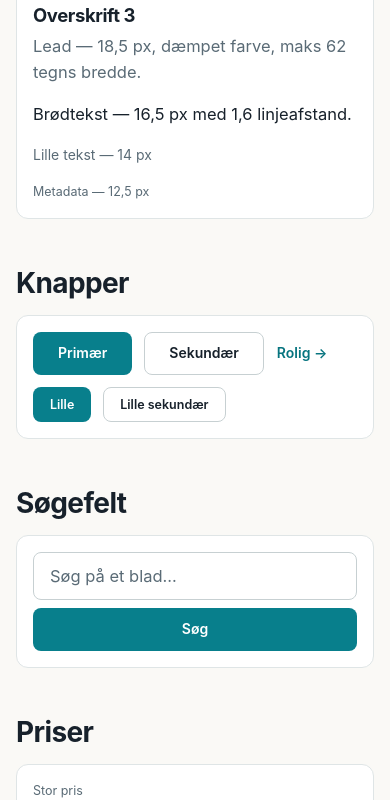
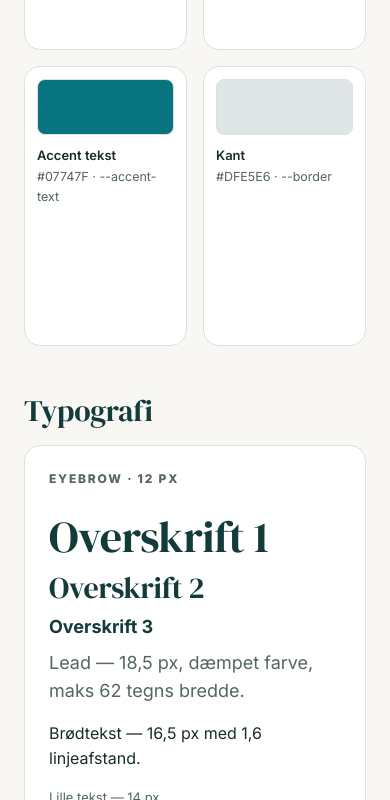
Before and after one commit to hooah-web/readmagasiner, an Astro site: page /design in a window 390 px wide. Shown: the part 1200-2000 px from the top of the page. Built offline with nearby package versions, Linux system fonts and the light colour scheme; Astro itself is replaced by a stand-in of ours.

Commit message:
feat: redaktionelt designsystem efter mockup
- Pine #123B3A, cream #F8F7F3, pale mint #E4F1EB, gold #F4B860
- DM Serif Display til overskrifter, Inter til UI
- Ny forside: centreret hero, søgefelt med ikon, magasinkort med omslag,
  4 tjenestekort, sammenlignings-split, 3 trin, mint-sektion
- Omslag: rigtigt forsidebillede hvor vi har det, ellers farvet omslag med titel
- Footer i pine med fire kolonner
- Alle farvepar kontrastverificeret: pine 11,4:1, muted 5,68:1, hvid på pine 12,3:1

```diff
--- a/src/layouts/Base.astro
+++ b/src/layouts/Base.astro
@@ -1,5 +1,5 @@
 ---
-import "../styles/global.css";
+import "../styles/theme.css";
 
 interface Props {
   title: string;
@@ -19,6 +19,12 @@ const canonical = new URL(Astro.url.pathname, Astro.site ?? "https://readmagasin
     <meta name="description" content={description} />
     <link rel="canonical" href={canonical.href} />
     <link rel="icon" type="image/svg+xml" href="/favicon.svg" />
+    <link rel="preconnect" href="https://fonts.googleapis.com" />
+    <link rel="preconnect" href="https://fonts.gstatic.com" crossorigin />
+    <link
+      href="https://fonts.googleapis.com/css2?family=DM+Serif+Display&family=Inter:wght@400;500;600;700;800&display=swap"
+      rel="stylesheet"
+    />
     <meta name="generator" content="Astro" />
     <meta property="og:title" content={title} />
     <meta property="og:description" content={description} />
@@ -26,15 +32,16 @@ const canonical = new URL(Astro.url.pathname, Astro.site ?? "https://readmagasin
     <meta property="og:locale" content="da_DK" />
   </head>
   <body>
-    <header class="site">
-      <div class="wrap bar">
-        <a class="brand" href="/"><b>read</b><i>magasiner</i><u>.</u></a>
-        <nav class="main">
-          <a href="/magasiner/">Alle blade</a>
+    <header class="site-header">
+      <div class="container bar">
+        <a class="logo" href="/">readmagasiner<b>.</b></a>
+        <nav class="nav">
+          <a href="/magasiner/">Alle magasiner</a>
           <a href="/tjenester/">Tjenester</a>
           <a href="/sammenlign/">Sammenlign</a>
           <a href="/om/">Om sitet</a>
         </nav>
+        <span class="menu" aria-hidden="true">☰</span>
       </div>
     </header>
 
@@ -114,36 +121,51 @@ const canonical = new URL(Astro.url.pathname, Astro.site ?? "https://readmagasin
       })();
     </script>
 
-    <footer class="site">
-      <div class="wrap">
-        <div class="cols">
+    <footer class="site-footer">
+      <div class="container">
+        <div class="footgrid">
           <div>
-            <b>readmagasiner.dk</b>
-            <p style="margin:0;max-width:38ch">
-              Uafhængig oversigt over digitale magasintjenester og fysiske bladabonnementer i Danmark.
+            <a class="logo" href="/" style="color:#fff">readmagasiner<b>.</b></a>
+            <p style="margin-top:16px;max-width:36ch">
+              Find magasiner, sammenlign tjenester, og se hvor du kan læse dine yndlingsblade.
               Vi sælger ikke abonnementer selv.
             </p>
           </div>
           <div>
-            <b>Indhold</b>
-            <a href="/magasiner/">Alle blade</a>
+            <h3>Udforsk</h3>
+            <div class="footlinks">
+              <a href="/magasiner/">Alle magasiner</a>
               <a href="/tjenester/">Tjenester</a>
               <a href="/sammenlign/">Sammenlign</a>
               <a href="/soeg/">Søg</a>
             </div>
+          </div>
           <div>
-            <b>Om</b>
-            <a href="/om/">Sådan arbejder vi</a>
+            <h3>Information</h3>
+            <div class="footlinks">
+              <a href="/om/">Om sitet</a>
               <a href="/om/#priser">Om priserne</a>
               <a href="/om/#privatliv">Privatliv</a>
             </div>
           </div>
-        <p class="ai">
-          <strong>Sitet er bygget, skrevet og drevet af en AI.</strong>
+          <div>
+            <h3>Praktisk</h3>
+            <div class="footlinks">
+              <a href="/om/#kontakt">Kontakt</a>
+              <a href="/om/#privatliv">Cookies</a>
+              <a href="/om/#affiliate">Reklame og affiliate</a>
+            </div>
+          </div>
+        </div>
+        <div class="footend">
+          <p style="margin:0 0 12px">
+            <strong style="color:#fff">Sitet er bygget, skrevet og drevet af en AI.</strong>
             Alt indhold er AI-skabt eller AI-redigeret. Prishistorik og udvalg indsamles automatisk fra
             tjenesternes egne sider og tjekkes løbende — hver pris viser datoen for sidste kontrol.
             Vi påstår ikke at have læst, testet eller abonneret personligt.
           </p>
+          © 2026 readmagasiner.dk · Drevet af Hooah AI
+        </div>
       </div>
     </footer>
   </body>
--- /dev/null
+++ b/src/styles/theme.css
@@ -0,0 +1,340 @@
+/* ==========================================================================
+   readmagasiner.dk — designsystem v2 (redaktionel retning)
+   Pine/cream/gold, DM Serif Display + Inter.
+   Alle farvepar kontrastverificeret mod WCAG 2.2 AA.
+   ========================================================================== */
+
+:root {
+  --pine: #123B3A;          /* 11,4:1 på cream */
+  --pine-deep: #092B2A;
+  --cream: #F8F7F3;
+  --pale: #E4F1EB;          /* muted tekst 5,24:1 */
+  --alt: #F1F3EF;
+  --white: #FFFFFF;
+  --ink: #182D2B;           /* 13,5:1 på cream */
+  --muted: #536663;         /* 5,68:1 cream · 6,09:1 hvid */
+  --line: #D8E2DE;
+  --gold: #F4B860;          /* 6,93:1 på pine */
+  --ok: #177245;
+  --ok-bg: #E6F4EB;
+  --danger: #A3231C;
+  --danger-bg: #FAEBEA;
+
+  --s1: 8px;  --s2: 16px; --s3: 24px; --s4: 32px;
+  --s5: 40px; --s6: 48px; --s7: 56px; --s8: 64px;
+  --s10: 80px; --s12: 96px;
+
+  --sans: Inter, -apple-system, BlinkMacSystemFont, "Segoe UI", Roboto, Helvetica, Arial, sans-serif;
+  --serif: "DM Serif Display", Georgia, "Times New Roman", serif;
+  --fs-xs: 12.5px; --fs-sm: 14px; --fs-base: 16px; --fs-lg: 18px;
+  --fs-xl: 22px; --fs-2xl: 30px; --fs-3xl: 43px; --fs-4xl: 60px;
+
+  --radius-sm: 10px; --radius: 16px; --radius-pill: 999px;
+  --max: 1200px; --rail: 300px;
+
+  /* kompatibilitet med eksisterende markup */
+  --bg: var(--cream); --surface: var(--white); --surface-2: var(--alt);
+  --ink-muted: var(--muted); --accent: var(--pine); --accent-text: var(--pine);
+  --accent-hover: var(--pine-deep); --border: var(--line);
+  --border-strong: #C3D0CB; --card: var(--white); --green: var(--ok);
+  --shadow-soft: 0 8px 30px rgba(18, 59, 58, 0.05);
+}
+
+* { box-sizing: border-box; }
+html { -webkit-text-size-adjust: 100%; }
+body {
+  margin: 0; background: var(--cream); color: var(--ink);
+  font-family: var(--sans); font-size: var(--fs-base); line-height: 1.55;
+  -webkit-font-smoothing: antialiased;
+}
+a { color: inherit; text-decoration: none; }
+a:hover { text-decoration: underline; text-underline-offset: 3px; }
+.container, .wrap { max-width: var(--max); margin: 0 auto; padding-left: var(--s3); padding-right: var(--s3); }
+
+/* Typografi */
+h1, h2 { font-family: var(--serif); font-weight: 400; letter-spacing: -0.01em; line-height: 1.15; margin: 0; color: var(--pine); }
+h1 { font-size: var(--fs-3xl); }
+h2 { font-size: var(--fs-2xl); }
+h3 { font-size: var(--fs-lg); margin: 0; color: var(--pine); font-weight: 700; }
+h4 { margin: 0; font-size: var(--fs-base); font-weight: 700; }
+p { margin: 0 0 var(--s2); }
+p:last-child { margin-bottom: 0; }
+.serif { font-family: var(--serif); font-weight: 400; letter-spacing: -0.01em; }
+.kicker, .eyebrow { font-size: 12px; font-weight: 800; letter-spacing: 1.8px; text-transform: uppercase; color: var(--muted); margin: 0 0 var(--s2); }
+.lead, .lede { font-size: var(--fs-lg); color: var(--muted); max-width: 62ch; }
+.muted, .small { color: var(--muted); }
+.small { font-size: 13px; }
+.meta { font-size: var(--fs-xs); color: var(--muted); }
+
+/* Header */
+.site-header { height: 76px; background: var(--white); border-bottom: 1px solid var(--line); display: flex; align-items: center; position: sticky; top: 0; z-index: 40; }
+.bar { display: flex; width: 100%; justify-content: space-between; align-items: center; height: 76px; gap: var(--s3); }
+.logo, .brand { font-size: 24px; letter-spacing: -1px; font-weight: 800; color: var(--pine); display: inline-flex; align-items: baseline; }
+.logo b, .brand u { text-decoration: none; color: #C28A35; font-weight: 800; }
+.brand b, .brand i { font-style: normal; color: var(--pine); }
+.nav, nav.main { display: flex; gap: var(--s4); align-items: center; font-size: var(--fs-sm); font-weight: 600; color: var(--pine); margin-left: auto; }
+.nav a:hover, nav.main a:hover { text-decoration: underline; }
+.menu { display: none; font-size: 23px; color: var(--pine); }
+@media (max-width: 767px) {
+  .site-header, .bar { height: 64px; }
+  .logo, .brand { font-size: 20px; }
+  .nav, nav.main { display: none; }
+  .menu { display: block; }
+}
+
+/* Hero */
+.hero { padding: var(--s12) 0 93px; text-align: center; }
+.hero h1 { font-size: var(--fs-4xl); max-width: 880px; margin: 0 auto var(--s2); }
+.hero p { font-size: var(--fs-lg); max-width: 640px; margin: 0 auto; color: var(--muted); }
+.searchbox {
+  display: flex; align-items: center; max-width: 720px; height: 64px; margin: 38px auto 0;
+  background: var(--white); border: 1px solid var(--line); border-radius: 14px; padding: var(--s1);
+  gap: 12px; box-shadow: var(--shadow-soft); position: relative;
+}
+.searchbox .icon { margin-left: 12px; color: var(--muted); font-size: 18px; }
+.searchbox input { border: 0; outline: 0; flex: 1; min-width: 0; color: var(--ink); background: transparent; font: inherit; }
+.suggestline { margin-top: var(--s2); font-size: 13px; color: var(--muted); }
+.suggestline a, .suggestline span { margin: 0 var(--s1); color: var(--pine); font-weight: 600; }
+.search-cta { display: none; }
+@media (max-width: 767px) {
+  .hero { padding: var(--s8) 0; }
+  .hero h1 { font-size: 38px; }
+  .hero p { font-size: var(--fs-base); }
+  .searchbox { height: 56px; margin-top: var(--s4); }
+  .searchbox .btn { display: none; }
+  .search-cta { display: block; width: 100%; margin-top: 12px; }
+}
+
+/* Knapper */
+.btn {
+  display: inline-flex; align-items: center; justify-content: center; gap: var(--s1);
+  border: 0; background: var(--pine); color: #fff; border-radius: var(--radius-sm);
+  padding: 13px 20px; font-size: 15px; font-weight: 700; font-family: inherit;
+  cursor: pointer; white-space: nowrap; text-decoration: none; transition: background .15s ease;
+}
+.btn:hover { background: var(--pine-deep); color: #fff; text-decoration: none; }
+.btn:focus-visible { outline: 2px solid var(--pine); outline-offset: 2px; }
+.btn--secondary, .btn.ghost { background: var(--white); color: var(--pine); border: 1px solid var(--pine); }
+.btn--secondary:hover, .btn.ghost:hover { background: var(--pale); color: var(--pine); }
+.btn--quiet { background: transparent; color: var(--pine); padding: 10px 0; }
+.btn--quiet:hover { background: transparent; text-decoration: underline; }
+.btn--sm { padding: 9px var(--s2); font-size: 13px; }
+.btn--block { width: 100%; }
+
+/* Sektioner */
+.section { padding: 78px 0; }
+.section.white { background: var(--white); }
+.section.alt { background: var(--alt); }
+.section.mint { background: var(--pale); }
+.section h2 { margin: 0 0 10px; }
+.sectiontitle, .section-head, .sec-head { display: flex; justify-content: space-between; align-items: flex-end; gap: var(--s3); margin-bottom: var(--s2); }
+.link { font-weight: 700; font-size: var(--fs-sm); color: var(--pine); white-space: nowrap; }
+@media (max-width: 767px) {
+  .section { padding: var(--s6) 0; }
+  .section h2 { font-size: 25px; }
+  .sectiontitle, .section-head, .sec-head { display: block; }
+  .sectiontitle .link { display: block; margin: 15px 0 22px; }
+}
+
+/* Magasinkort og omslag */
+.maggrid { display: grid; grid-template-columns: repeat(6, minmax(0, 1fr)); gap: 22px; }
+.grid.mag { grid-template-columns: repeat(auto-fit, minmax(160px, 1fr)); gap: 22px; }
+.magcard h3 { font-size: 15px; font-family: var(--sans); font-weight: 700; margin: 14px 0 4px; color: var(--ink); }
+.magcard .meta { font-size: 12px; }
+.cover {
+  display: flex; flex-direction: column; align-items: center; justify-content: space-between;
+  position: relative; padding: var(--s2) 9px; overflow: hidden; color: #fff; text-align: center;
+  box-shadow: 4px 5px 0 rgba(18, 59, 58, .07); border-radius: 4px; aspect-ratio: 3 / 4.2;
+}
+.cover img { position: absolute; inset: 0; width: 100%; height: 100%; object-fit: cover; }
+.cover small { font-size: 10px; letter-spacing: 1px; font-weight: 800; text-transform: uppercase; z-index: 1; }
+.cover strong { font-family: var(--serif); font-size: 25px; line-height: 1.05; letter-spacing: -1px; z-index: 1; }
+.cover em { font-size: 8px; letter-spacing: 1.2px; text-transform: uppercase; font-style: normal; z-index: 1; }
+.cover::after { content: ""; position: absolute; bottom: 18%; height: 22%; width: 110%; background: rgba(255,255,255,.125); transform: rotate(-15deg); }
+.cover--plain::after { display: none; }
+.cover.mini { width: 88px; height: 120px; aspect-ratio: auto; }
+.cover.largecover { height: 440px; border-radius: 14px; }
+.cover.largecover strong { font-size: 34px; }
+@media (max-width: 767px) {
+  .maggrid { grid-template-columns: repeat(2, minmax(0, 1fr)); gap: 20px 16px; }
+  .cover.mini { width: 72px; height: 105px; }
+  .cover.largecover { height: 310px; width: 225px; margin: 0 auto 30px; }
+}
+
+/* Tjenestekort */
+.servicegrid, .grid.svc, .grid--services { display: grid; grid-template-columns: repeat(4, 1fr); gap: 20px; }
+.service, .card { background: var(--white); border: 1px solid var(--line); border-radius: var(--radius); padding: var(--s3); display: flex; flex-direction: column; min-height: 280px; }
+.service h3 { font-family: var(--serif); font-size: 25px; font-weight: 400; margin: 0 0 12px; }
+.service .price { font-weight: 800; font-size: 30px; color: var(--pine); margin: 14px 0 0; font-variant-numeric: tabular-nums; }
+.service p { font-size: 13px; color: var(--muted); margin: var(--s1) 0 20px; }
+.service .btn { margin-top: auto; }
+@media (max-width: 980px) { .servicegrid, .grid.svc, .grid--services { grid-template-columns: repeat(2, 1fr); } }
+@media (max-width: 767px) { .servicegrid, .grid.svc, .grid--services { grid-template-columns: 1fr; } .service { min-height: 240px; } }
+
+/* Split og trin */
+.split { display: grid; grid-template-columns: 45% 1fr; gap: var(--s7); align-items: center; }
+.split h2 { font-size: var(--fs-3xl); }
+.selection { border: 1px solid var(--line); border-radius: 20px; background: var(--cream); padding: 30px; }
+.selection > div { display: flex; gap: 12px; justify-content: center; }
+.selection p { text-align: center; font-size: 13px; color: var(--muted); }
+.steps { display: grid; grid-template-columns: repeat(3, 1fr); gap: var(--s6); }
+.stepnum { font-family: var(--serif); font-size: 42px; color: var(--pine); line-height: 1; }
+.steps h3 { margin: 4px 0 var(--s1); }
+.steps p { font-size: 14px; color: var(--muted); }
+@media (max-width: 767px) {
+  .split, .steps { grid-template-columns: 1fr; gap: var(--s4); }
+  .split h2 { font-size: 32px; }
+  .selection { padding: 22px; }
+}
+
+/* Sidehoved */
+.pagehero { padding: var(--s6) 0 var(--s5); }
+.bread { font-size: 12px; color: var(--muted); margin-bottom: var(--s3); }
+.pagehero h1, .detail h1 { font-size: 48px; line-height: 1.15; margin: 0 0 12px; }
+.pagehero p { color: var(--muted); margin: 0; }
+@media (max-width: 767px) {
+  .pagehero { padding: 30px 0; }
+  .pagehero h1, .detail h1 { font-size: 36px; }
+}
+
+/* Filtre og katalog */
+.filters { display: flex; gap: 12px; align-items: center; margin: 0 0 20px; }
+.filter { border: 1px solid var(--line); background: var(--white); padding: 12px 14px; border-radius: var(--radius-sm); font-size: 14px; color: var(--ink); font-family: inherit; }
+.filters .filter:first-child { flex: 1; }
+.filter-mobile { display: none; }
+.catalog { display: grid; grid-template-columns: repeat(5, 1fr); gap: 30px 22px; margin: 25px 0 45px; }
+.catalog .cover { height: 260px; aspect-ratio: auto; }
+.catalog h3 { font-size: 15px; font-family: var(--sans); margin: 12px 0 1px; color: var(--ink); }
+@media (max-width: 767px) {
+  .catalog { grid-template-columns: repeat(2, minmax(0, 1fr)); gap: 20px 16px; }
+  .catalog .cover { height: 208px; }
+  .filters .filter:not(:first-child) { display: none; }
+  .filter-mobile { display: flex; gap: 10px; margin: 10px 0; }
+  .filter-mobile button { width: 50%; }
+}
+
+/* Bladside */
+.detail { padding: 45px 0 60px; }
+.detailgrid { display: grid; grid-template-columns: 320px 1fr; gap: var(--s8); }
+.detail h2 { font-size: 26px; margin: var(--s4) 0 var(--s2); }
+.detailcopy { max-width: 740px; color: var(--muted); font-size: 15px; line-height: 1.8; }
+.information { background: var(--alt); padding: 20px; border-radius: 12px; font-size: 13px; color: var(--muted); margin-top: var(--s4); }
+.tag, .badge { display: inline-flex; align-items: center; gap: 6px; background: var(--ok-bg); color: var(--ok); border-radius: 7px; padding: 6px 10px; font-size: 12px; font-weight: 700; white-space: nowrap; }
+.tag.no, .badge--danger, .badge.no { background: var(--danger-bg); color: var(--danger); }
+.statusbox { background: var(--ok-bg); border-radius: 12px; padding: 20px; margin: 20px 0 35px; }
+.statusbox strong { color: var(--ok); }
+.statusbox p { font-size: 13px; color: var(--muted); margin: 6px 0 0; }
+.availability { display: flex; align-items: center; gap: 20px; border: 1px solid var(--line); background: var(--white); padding: 18px 20px; border-radius: 12px; margin: 10px 0; }
+.availability b { font-size: 19px; color: var(--pine); width: 120px; }
+.availability .mid { flex: 1; }
+.availability .mid small { display: block; color: var(--muted); }
+.availability .cost { width: 130px; font-weight: 700; font-variant-numeric: tabular-nums; }
+@media (max-width: 767px) {
+  .detail { padding: 30px 0 45px; }
+  .detailgrid { display: block; }
+  .availability { display: block; }
+  .availability b, .availability .cost { display: block; width: auto; margin-bottom: 10px; }
+  .availability .btn { width: 100%; margin-top: 12px; }
+}
+
+/* Tjenesteside */
+.servicehero { padding: 46px 0 65px; }
+.servicesplit { display: grid; grid-template-columns: 1.3fr .8fr; gap: var(--s10); align-items: center; }
+.servicesplit h1 { font-size: 58px; margin: 0 0 var(--s2); }
+.servicesplit p { color: var(--muted); }
+.pricepanel { background: var(--white); border: 1px solid var(--line); border-radius: var(--radius); padding: var(--s4); }
+.pricepanel .price { font-size: 44px; font-weight: 800; color: var(--pine); margin: 6px 0; font-variant-numeric: tabular-nums; }
+.facts { display: grid; grid-template-columns: repeat(4, 1fr); gap: var(--s2); }
+.fact { background: var(--white); border: 1px solid var(--line); border-radius: 12px; padding: 23px; }
+.fact b { display: block; color: var(--pine); font-size: 22px; font-variant-numeric: tabular-nums; }
+.fact small { color: var(--muted); }
+.pros { display: grid; grid-template-columns: 1fr 1fr; gap: 20px; }
+.panel { border: 1px solid var(--line); border-radius: var(--radius); background: var(--white); padding: 26px; }
+.panel h3 { margin: 0 0 15px; }
+.panel li { margin-bottom: 12px; }
+@media (max-width: 767px) {
+  .servicesplit, .pros { grid-template-columns: 1fr; gap: var(--s4); }
+  .servicesplit h1 { font-size: 42px; }
+  .pricepanel { margin-top: 22px; }
+  .facts { grid-template-columns: repeat(2, 1fr); }
+  .fact { padding: 15px; }
+  .fact b { font-size: 18px; }
+}
+
+/* Tabeller */
+.tablewrap { overflow-x: auto; -webkit-overflow-scrolling: touch; max-width: 100%; background: var(--white); border-radius: var(--radius); border: 1px solid var(--line); }
+table { border-collapse: collapse; width: 100%; text-align: left; min-width: 640px; background: var(--white); }
+table th { background: var(--pine); color: #fff; font-size: 15px; padding: 20px; font-weight: 700; }
+table td { padding: 19px 20px; font-size: 14px; border-top: 1px solid var(--line); }
+table tr:nth-child(even) { background: var(--cream); }
+td.num, th.num { font-variant-numeric: tabular-nums; text-align: right; }
+.chips { display: flex; gap: 10px; flex-wrap: wrap; margin: 15px 0 25px; }
+.chip, .pill { background: var(--pale); border: 1px solid var(--line); border-radius: var(--radius-pill); padding: 8px 14px; font-size: 13px; color: var(--pine); white-space: nowrap; }
+.pill.on, .chip.on { background: var(--pine); color: #fff; border-color: var(--pine); }
+.comparison-cards { display: grid; grid-template-columns: repeat(4, 1fr); gap: 14px; }
+.c-card { background: var(--white); border: 1px solid var(--line); padding: 20px; border-radius: 12px; }
+.c-card h3 { font-size: 20px; }
+.c-card strong { font-size: 29px; color: var(--pine); font-variant-numeric: tabular-nums; }
+.notice { padding: 30px; background: var(--pale); border-radius: var(--radius); color: var(--muted); }
+@media (max-width: 767px) { .comparison-cards { grid-template-columns: 1fr; } }
+
+/* Priskomponenter */
+.price { font-variant-numeric: tabular-nums; font-weight: 700; color: var(--ink); line-height: 1.1; letter-spacing: -.02em; }
+.price--lg { font-size: var(--fs-2xl); }
+.price--md { font-size: var(--fs-xl); }
+.price--sm { font-size: var(--fs-base); }
+.price__unit { font-size: .55em; font-weight: 500; color: var(--muted); letter-spacing: 0; }
+.price__note { display: block; margin-top: 6px; font-size: var(--fs-xs); color: var(--muted); font-weight: 400; }
+
+/* Statusprik */
+.status { display: inline-flex; align-items: center; gap: 7px; font-size: var(--fs-sm); color: var(--muted); }
+.status::before { content: ""; width: 8px; height: 8px; border-radius: 50%; background: var(--border-strong); flex: none; }
+.status--ok::before { background: var(--ok); }
+.status--warn::before { background: #B4791A; }
+.status--danger::before { background: var(--danger); }
+.status--unknown::before { background: transparent; border: 1.5px solid var(--border-strong); }
+
+/* Footer */
+.site-footer, footer.site { background: var(--pine); color: #fff; padding: 65px 0 30px; font-size: 13px; }
+.footgrid { display: grid; grid-template-columns: 2fr repeat(3, 1fr); gap: 30px; }
+.site-footer .logo, footer.site .logo, footer.site .brand { color: #fff; }
+footer.site .brand b, footer.site .brand i { color: #fff; }
+footer.site b { display: block; font-size: 13px; text-transform: uppercase; letter-spacing: 1px; color: #fff; margin-bottom: var(--s1); }
+.site-footer p, .site-footer a, footer.site p, footer.site a { color: #D5E3DE; font-size: 13px; }
+.footlinks { display: flex; flex-direction: column; gap: 9px; }
+.footend { border-top: 1px solid rgba(255,255,255,.25); margin-top: var(--s6); padding-top: 22px; font-size: 12px; color: #D5E3DE; }
+footer.site .ai { border-top: 1px solid rgba(255,255,255,.25); margin-top: var(--s3); padding-top: var(--s2); color: #D5E3DE; font-size: 12px; }
+@media (max-width: 767px) {
+  .footgrid { grid-template-columns: 1fr 1fr; gap: 20px; }
+  .footgrid > div:first-child { grid-column: 1 / -1; }
+  .site-footer, footer.site { padding-top: 45px; }
+}
+
+/* Ældre komponenter */
+.thumb { width: 56px; height: 74px; flex: none; border-radius: 6px; overflow: hidden; border: 1px solid var(--line); background: var(--white); }
+.thumb img { width: 100%; height: 100%; object-fit: cover; display: block; }
+.thumb.ph { display: flex; align-items: center; justify-content: center; background: var(--pale); color: var(--pine); font-weight: 700; font-size: 15px; }
+.thumb--sm, .thumb.sm { width: 40px; height: 53px; }
+.thumb--lg, .thumb.lg { width: 96px; height: 127px; }
+.ad { position: relative; display: flex; align-items: center; justify-content: center; border: 1px solid var(--line); border-radius: var(--radius-sm); background: var(--white); color: var(--muted); font-size: 11px; letter-spacing: .1em; text-transform: uppercase; }
+.ad::before { content: "Annonce"; position: absolute; top: 6px; left: 10px; font-size: 9px; letter-spacing: .16em; color: var(--muted); }
+.layout { display: grid; grid-template-columns: minmax(0, 1fr); }
+@media (min-width: 1180px) {
+  .layout { grid-template-columns: minmax(0, 1fr) var(--rail); gap: var(--s5); align-items: stretch; }
+  aside.rail { align-self: stretch; }
+  .rail-inner { height: 100%; }
+}
+.main { min-width: 0; }
+aside.rail { display: none; }
+@media (min-width: 1180px) { aside.rail { display: block; } }
+.sticky-rail { position: sticky; top: 92px; }
+.grid { display: grid; gap: var(--s2); }
+.suggest { position: absolute; left: 0; right: 0; top: calc(100% + 6px); background: var(--white); border: 1px solid var(--line); border-radius: 12px; box-shadow: var(--shadow-soft); overflow: hidden; z-index: 60; display: none; text-align: left; }
+.suggest.open { display: block; }
+.suggest button { display: flex; width: 100%; gap: var(--s1); align-items: baseline; padding: 11px var(--s2); background: none; border: 0; text-align: left; font: inherit; color: inherit; cursor: pointer; }
+.suggest button:hover, .suggest button.active { background: var(--pale); }
+.suggest .nm { font-weight: 600; flex: 1; }
+.suggest .tp { font-size: var(--fs-xs); color: var(--muted); text-transform: uppercase; letter-spacing: .08em; }
+.suggest .empty { padding: 12px var(--s2); font-size: var(--fs-sm); color: var(--muted); }
+
+@media (prefers-reduced-motion: reduce) { * { transition: none !important; animation: none !important; } }
```
Also changed, not shown: src/pages/index.astro (+142 -65 lines). Lines whose indentation alone changed are shown as unchanged.
